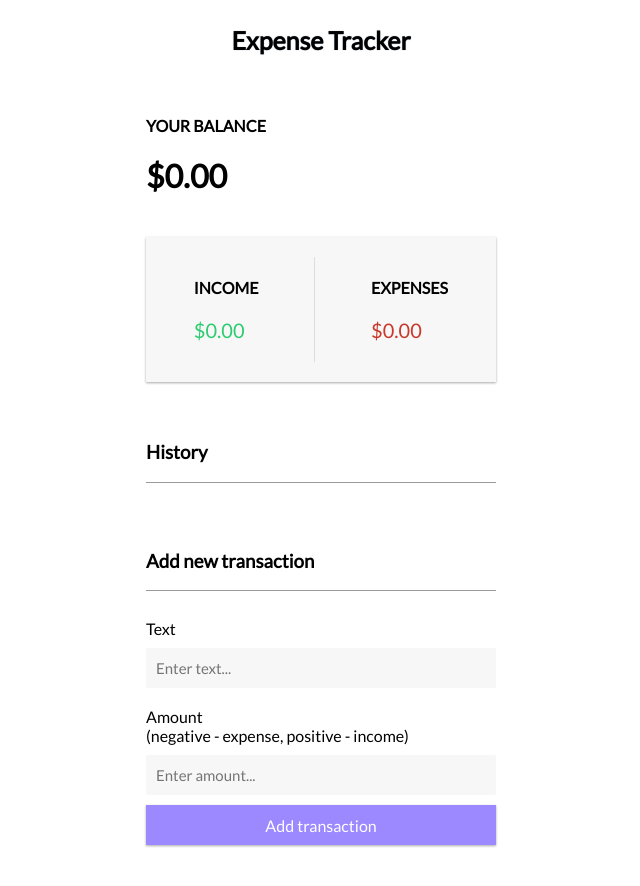
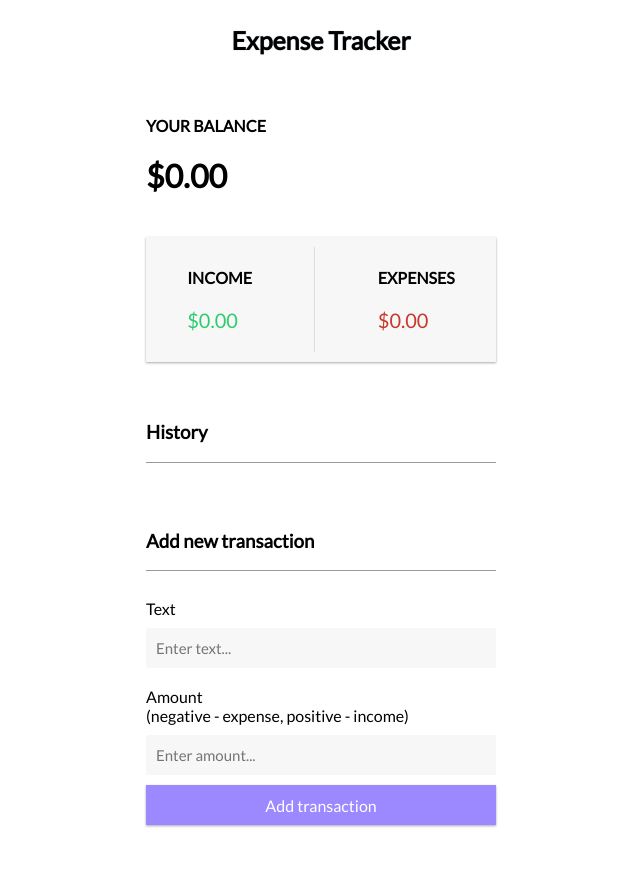
Before and after one commit to Amir-Shahzad7/Expense-Tracker-App, a React (Create React App) app: page / in a window 1280 px wide. Shown: the top 886 px of the page, without its empty margins (319-959 px from the left). Built offline with nearby package versions, Linux system fonts and the light colour scheme.

Commit message:
Update App.css

```diff
--- a/src/App.css
+++ b/src/App.css
@@ -25,9 +25,11 @@
   background-color: #f7f7f7;
   font-family: "Lato";
   display: flex;
+  flex-direction: row;
+  flex: 1;
   justify-content: space-around;
   box-shadow: 0px 1px 3px rgba(0, 0, 0, 0.12), 0 1px 2px rgba(0, 0, 0, 0.24);
-  padding: 20px;
+  padding: 10px;
 }
 .TransactionHistory{
   font-family: "Lato";
```
